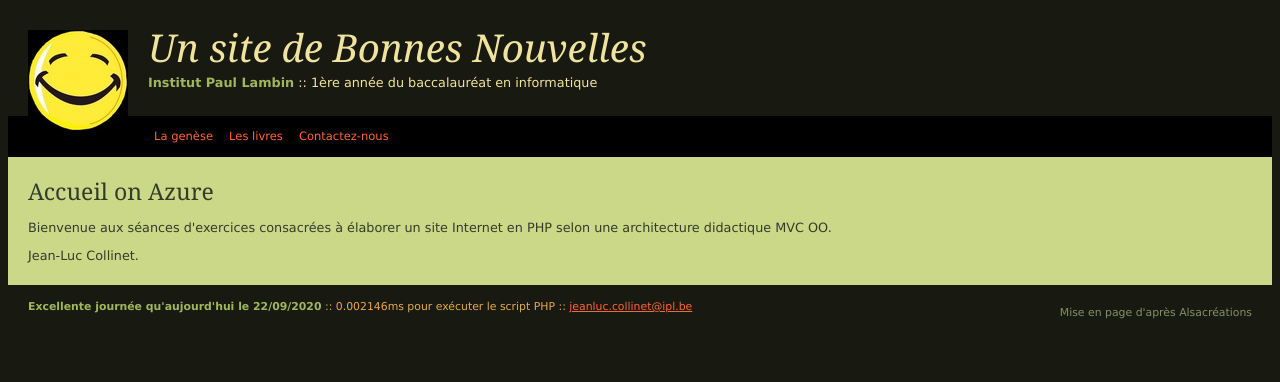
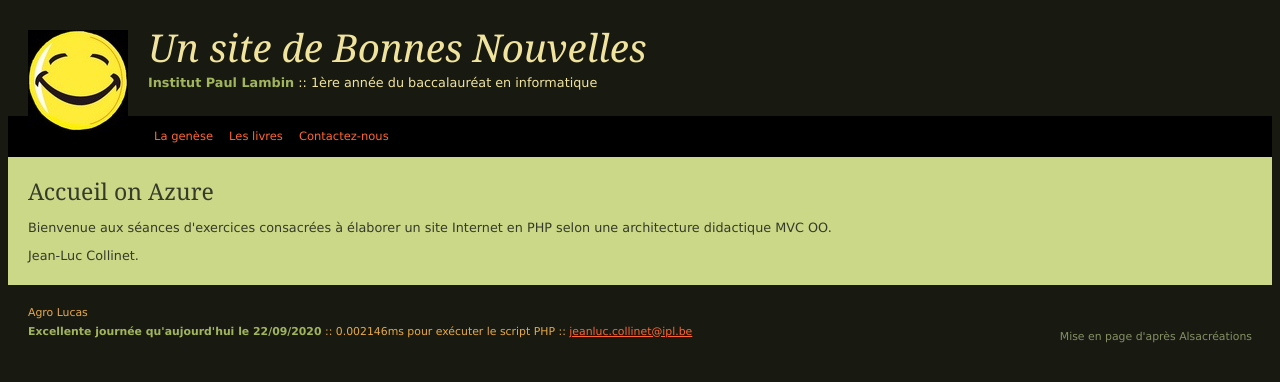
Before and after one commit to AgroLucas/siteBonneNouvelle, a PHP site: page / in a window 1280 px wide. Shown: the top 382 px of the page. Run offline with PHP 8.4, Linux system fonts and the light colour scheme.

Commit message:
add branch and my name on footer

```diff
--- a/views/footer.php
+++ b/views/footer.php
@@ -1,4 +1,5 @@
 		<div id="pied">
+			<p>Agro Lucas</p>
 			<strong>Excellente journée qu'aujourd'hui le <?php echo $date ?></strong> ::
 			<?php $time_end = microtime(true);
 				  $time = number_format(($time_end - $time_start)*1000,6);
```
